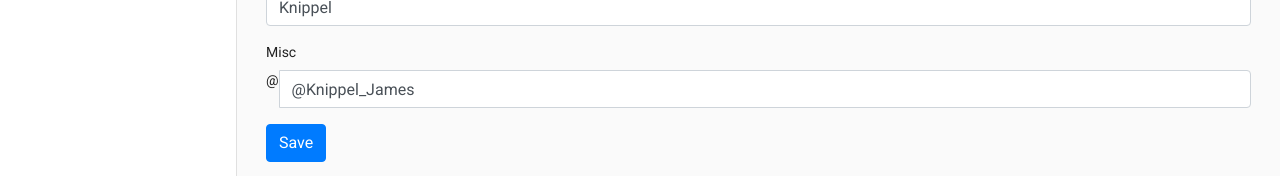
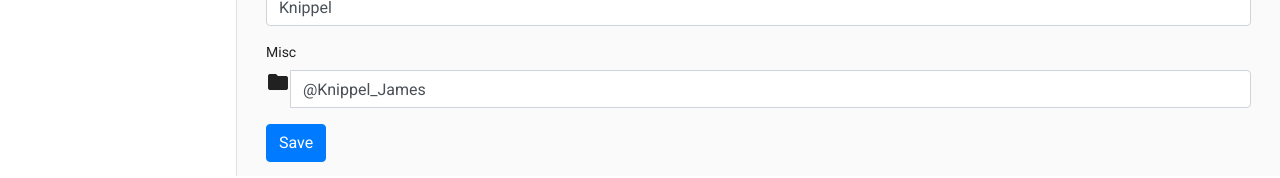
Before and after one commit to JamesKnippel/ng9DynamiTab, an Angular app: page / in a window 1280 px wide. Both pictures are taken after a click on the button "Edit". Shown: the part 271-449 px from the top of the page. Built offline with nearby package versions, Linux system fonts and the light colour scheme.

Commit message:
added folder mat icon

```diff
--- a/src/app/people/people-edit/people-edit.component.html
+++ b/src/app/people/people-edit/people-edit.component.html
@@ -11,7 +11,7 @@
   <div class="form-group">
     <label for="twitter">Misc</label>
     <div class="input-group">
-      <div class="input-group-addon">@</div>
+      <mat-icon>folder</mat-icon>
       <input type="text" class="form-control" id="twitter" placeholder="lastname" formControlName="twitter">
     </div>
   </div>
```
